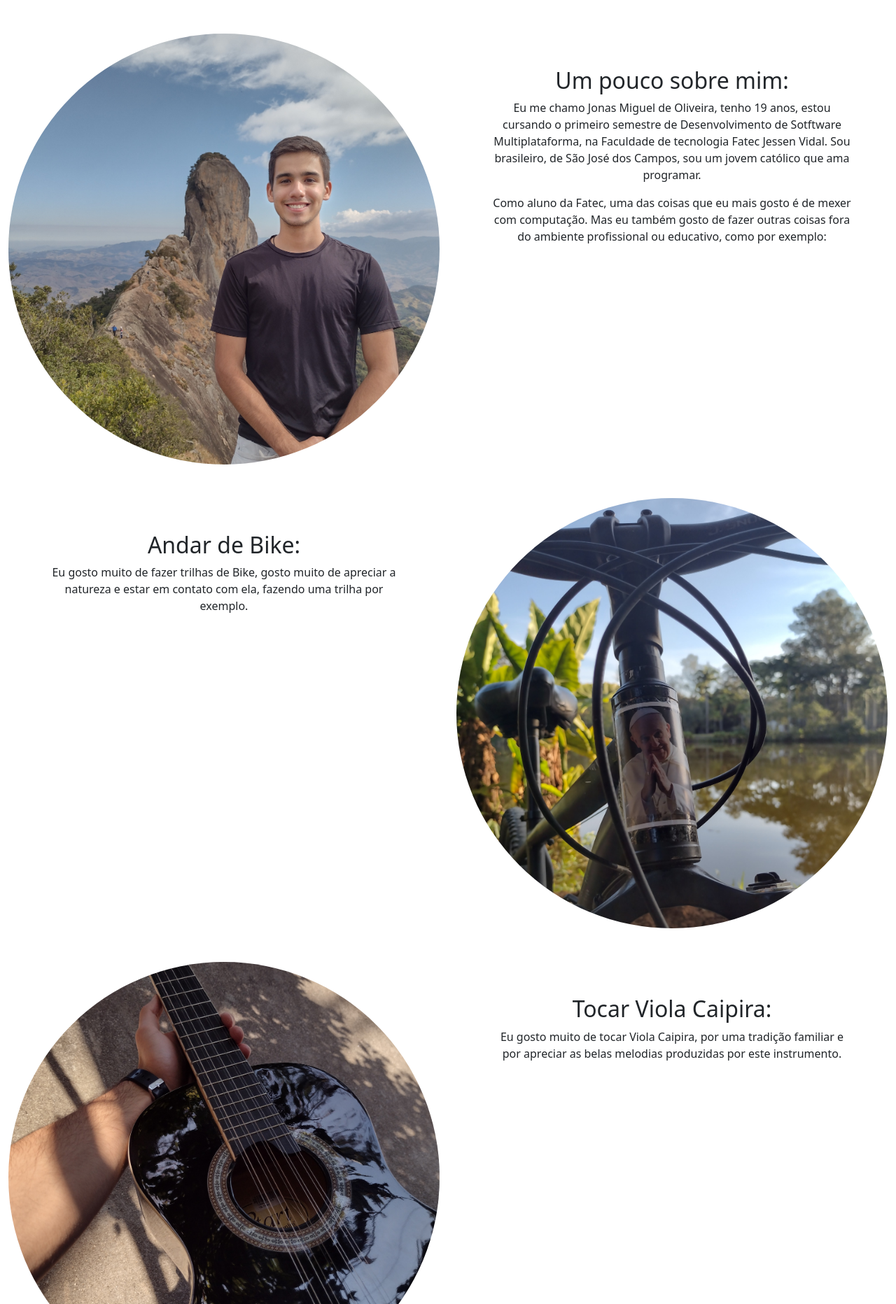
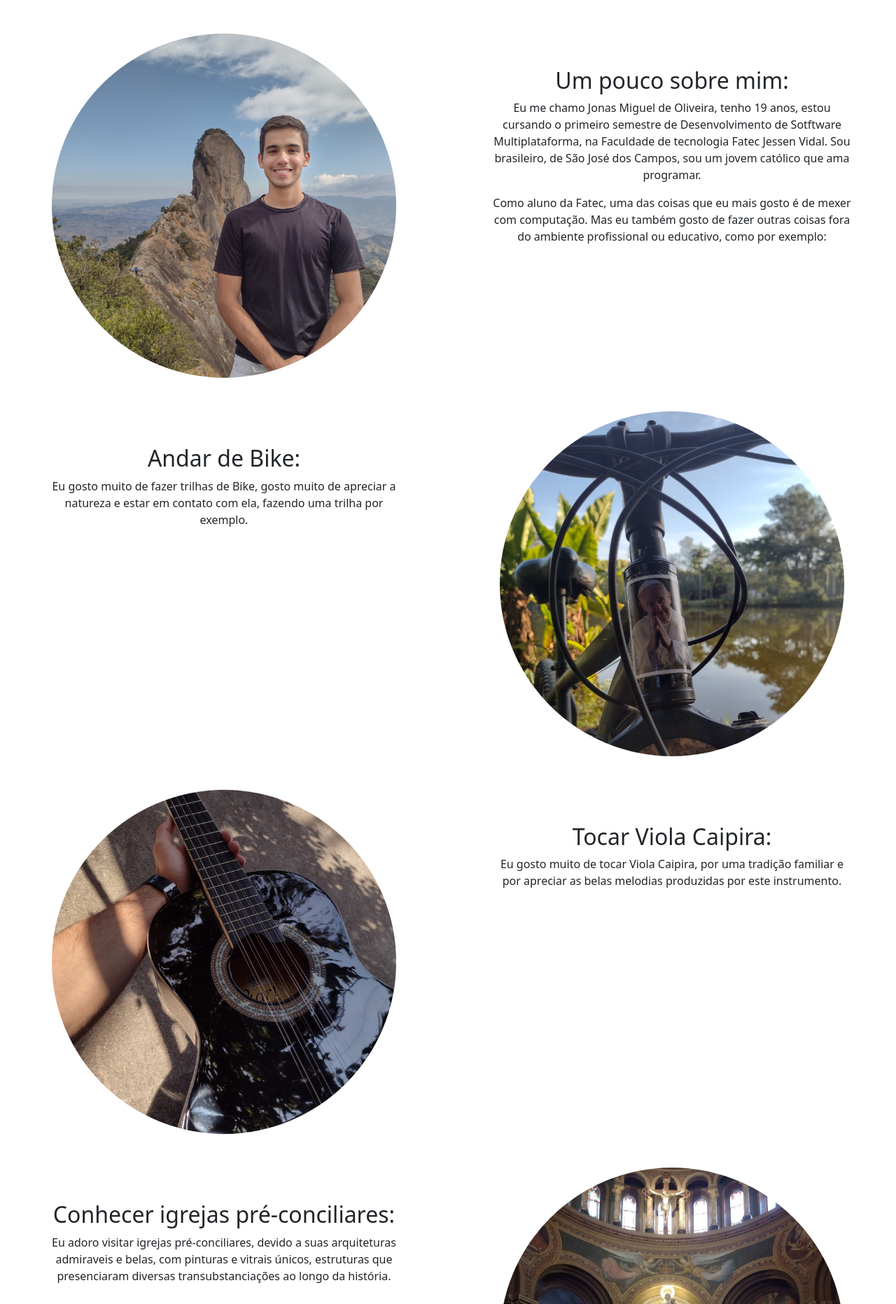
Before and after one commit to Jonasoliver/Portfolio_Digital_DSM, a Flask app: page /sobremim in a window 1280 px wide. Shown: the part 56-1920 px from the top of the page at 70% size. Run offline with Flask 3, Linux system fonts and the light colour scheme.

Commit message:
mudei o nome de um codigo dos trabalhos e do css para evitar conflito, deixei o max-width: 80% nas fotos do sobre mim

```diff
--- a/src/static/style.css
+++ b/src/static/style.css
@@ -27,7 +27,7 @@ body {
     padding: 20px; /* Espaçamento interno */
 }
 
-.custom-img {
+.custom-imge {
     max-width: 100%;
     height: auto;
 }
--- a/src/templates/sobremim.html
+++ b/src/templates/sobremim.html
@@ -7,7 +7,7 @@ Contatos
 <div class="container-fluid d-flex align-items-center justify-content-center mt-5">
     <div class="row">
         <div class="col-md-6 text-center">
-            <img src="../static/eu.jpg" alt="Sua Foto" class="img-fluid rounded-circle custom-img">
+            <img src="../static/eu.jpg" alt="Sua Foto" class="img-fluid rounded-circle custom-img" style="max-width: 80%;">
         </div>
         <div class="col-md-6 text-center">
             <div class="p-5">
@@ -25,7 +25,7 @@ Contatos
 <div class="container-fluid d-flex align-items-center justify-content-center mt-5">
     <div class="row">
         <div class="col-md-6 text-center order-md-2">
-            <img src="../static/bike.jpg" alt="Sua Foto 2" class="img-fluid rounded-circle custom-img">
+            <img src="../static/bike.jpg" alt="Sua Foto 2" class="img-fluid rounded-circle custom-img" style="max-width: 80%;">
         </div>
         <div class="col-md-6 text-center order-md-1">
             <div class="p-5">
@@ -38,7 +38,7 @@ Contatos
 <div class="container-fluid d-flex align-items-center justify-content-center mt-5">
     <div class="row">
         <div class="col-md-6 text-center">
-            <img src="../static/viola.jpg" alt="Sua Foto" class="img-fluid rounded-circle custom-img">
+            <img src="../static/viola.jpg" alt="Sua Foto" class="img-fluid rounded-circle custom-img" style="max-width: 80%;">
         </div>
         <div class="col-md-6 text-center ">
             <div class="p-5">
@@ -51,7 +51,7 @@ Contatos
 <div class="container-fluid d-flex align-items-center justify-content-center mt-5 ">
     <div class="row">
         <div class="col-md-6 text-center order-md-2">
-            <img src="../static/igreja.jpg" alt="Sua Foto 2" class="img-fluid rounded-circle custom-img">
+            <img src="../static/igreja.jpg" alt="Sua Foto 2" class="img-fluid rounded-circle custom-img" style="max-width: 80%;">
         </div>
         <div class="col-md-6 text-center order-md-1">
             <div class="p-5 ">
--- a/src/templates/trabalhos.html
+++ b/src/templates/trabalhos.html
@@ -5,7 +5,7 @@ Contatos
 
 {% block content %}
 
-<div class="container mt-5 text-center custom-section">
+<div class="container mt-5 text-center">
     <h2>Trabalhos realizados por mim:</h2>
     <p>Eu ainda não realizei nenhum trabalho ou projeto para alguma empresa, mas como aluno eu possuo alguns projetos, seja pessoais ou em grupo.</p>
 </div>
@@ -22,7 +22,7 @@ Contatos
         <div class="container mt-3">
             <div class="row">
                 <div class="col-md-6 offset-md-3">
-                    <img src="{{ trabalho['imagem'] }}" alt="Foto do Trabalho" class="img-fluid rounded custom-img">
+                    <img src="{{ trabalho['imagem'] }}" alt="Foto do Trabalho" class="img-fluid rounded custom-imge">
                 </div>
             </div>
         </div>
```
